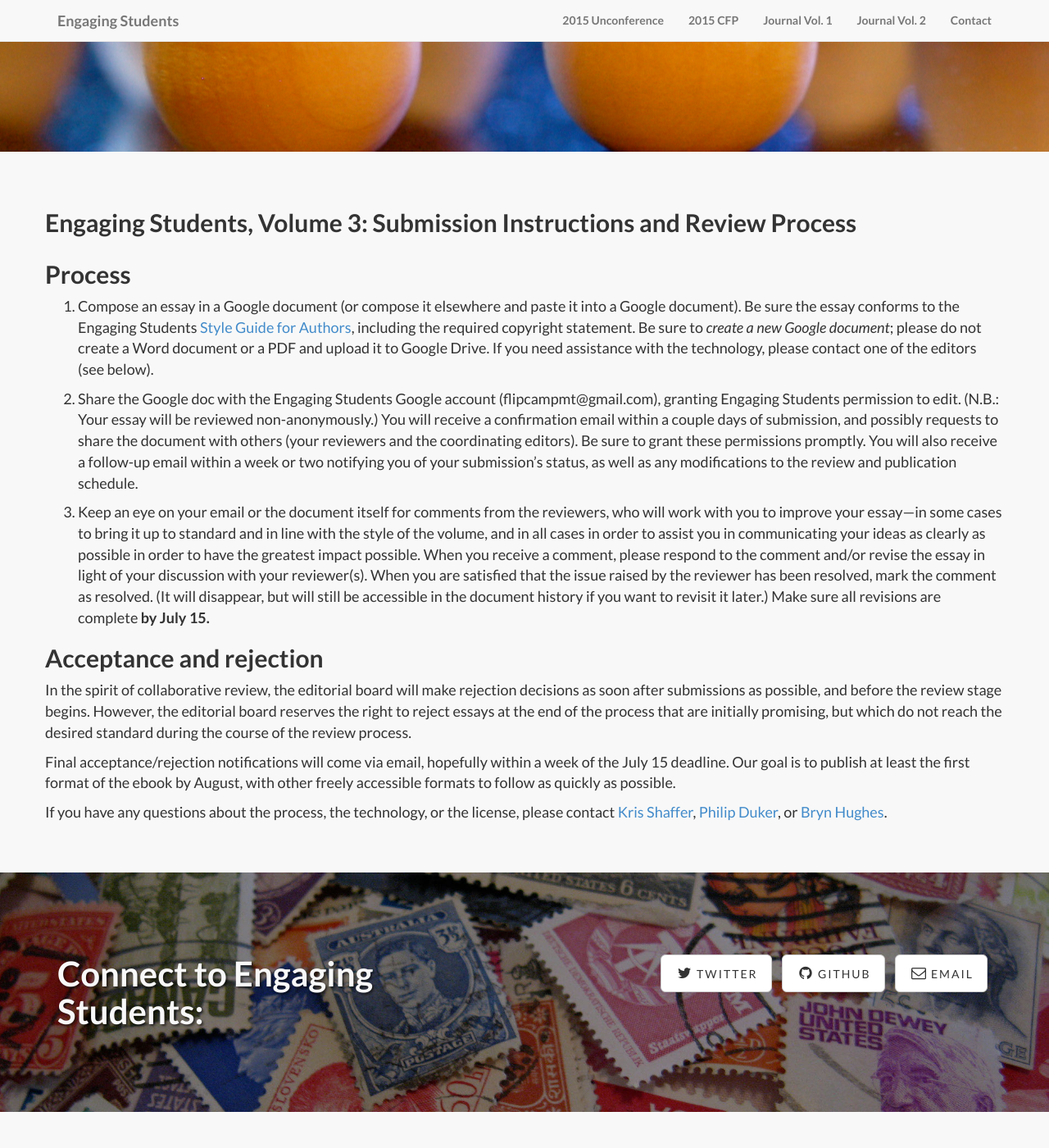
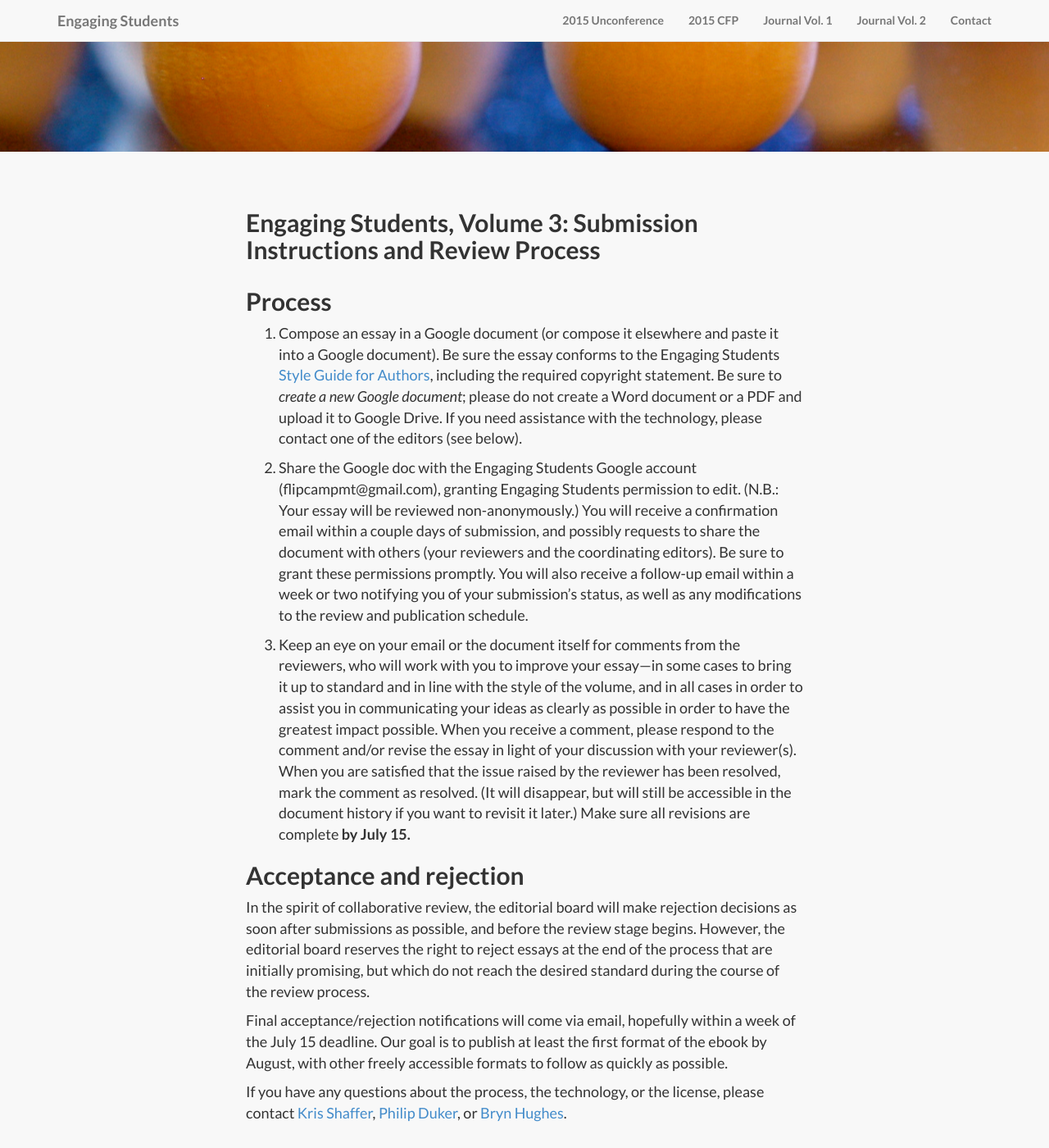
Before and after one commit to flipcamp/flipcamp.github.io, a Jekyll site: the page built from es3submit.md, in a window 1280 px wide and 1400 px high, scrolled down 700 px. Shown: the whole window at 82% size. Built offline with Jekyll 4.4.1, drawn with Linux system fonts in a browser that asks for light colours; nearby versions of some CDN libraries; library files that are not in the unit come from our copies.

Commit message:
content max-width

```diff
--- a/css/landing-page.css
+++ b/css/landing-page.css
@@ -29,6 +29,9 @@ h6 {
 .pageContent {
     font-size: 18px;
     font-weight: 400;
+	max-width: 680px;
+	margin-left: auto;
+	margin-right: auto;
 }
 
 .intro-header {
@@ -104,6 +107,23 @@ h6 {
     border-bottom: 1px solid #e7e7e7;
 }
 
+.content-section-lead {
+    padding: 50px 0;
+    border-top: 1px solid #e7e7e7;
+    border-bottom: 1px solid #e7e7e7;
+	margin-left: auto;
+	margin-right: auto;
+	max-width: 720px;
+}
+
+.center-video {
+	margin-left: auto;
+	margin-right: auto;
+	max-width: 500px;
+	font-size: 0.9em;
+	padding: 18px 0 18px 0;
+}
+
 .section-heading {
     margin-bottom: 30px;
 }
```
